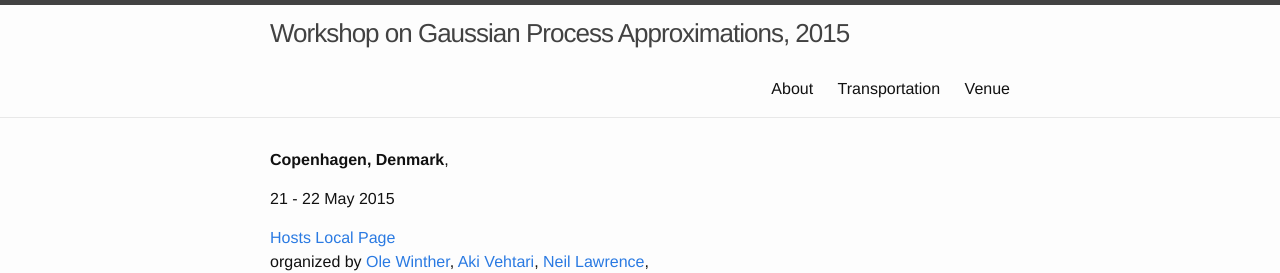
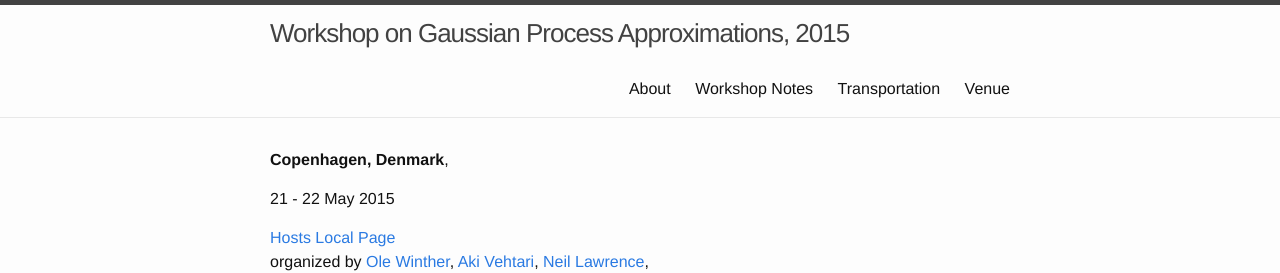
Before and after one commit to gpschool/gpa15, a Jekyll site: the page built from index.md, in a window 1280 px wide. Shown: the top 273 px of the page. Built offline with Jekyll 4.4.1, drawn with Linux system fonts in a browser that asks for light colours.

Commit message:
Add some notes about talks.

```diff
--- a/notes.md
+++ b/notes.md
@@ -1,3 +1,8 @@
+---
+layout: page
+title: Workshop Notes
+---
+
 # Rich Turner
 
 Rich talked about the challenges of using inducing point methods in time series and introduced a chain-structured pseudo point approximation. The key twist is to place a chain structure on the inducing inputs.
```
